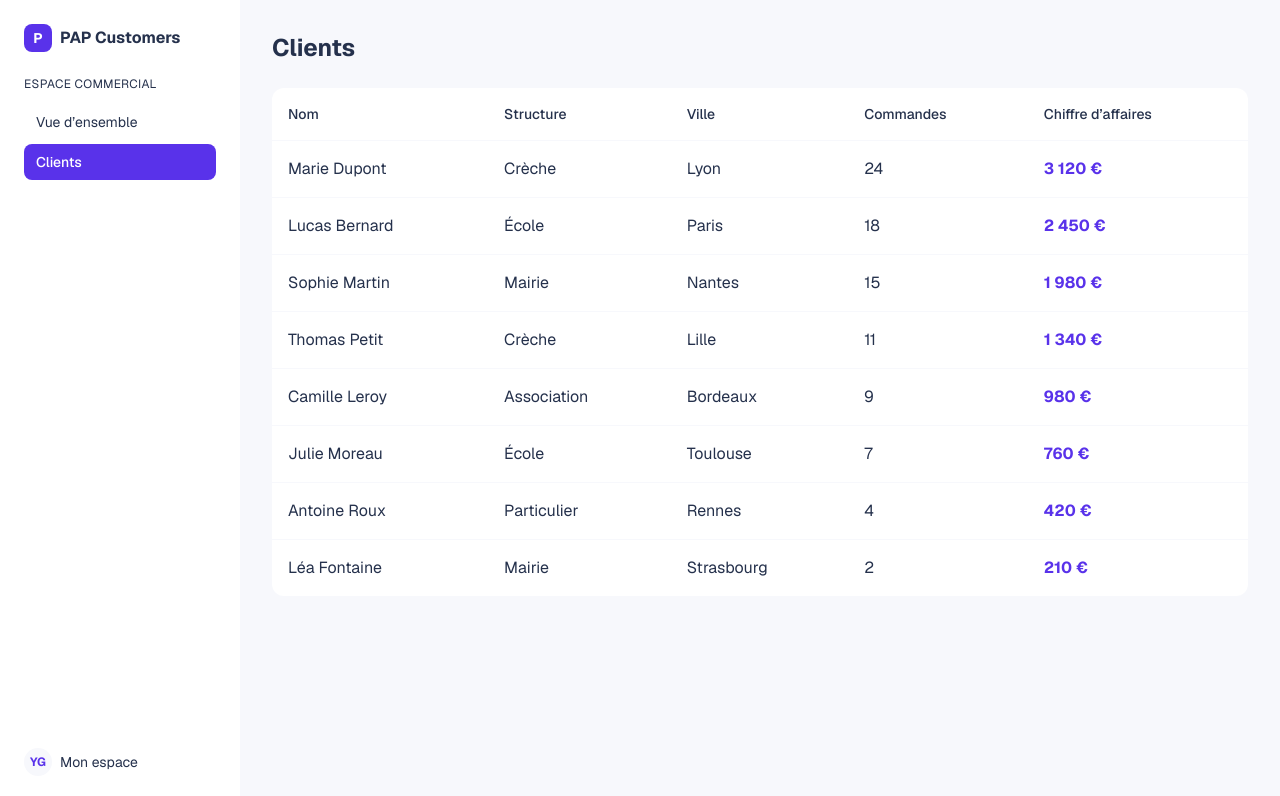
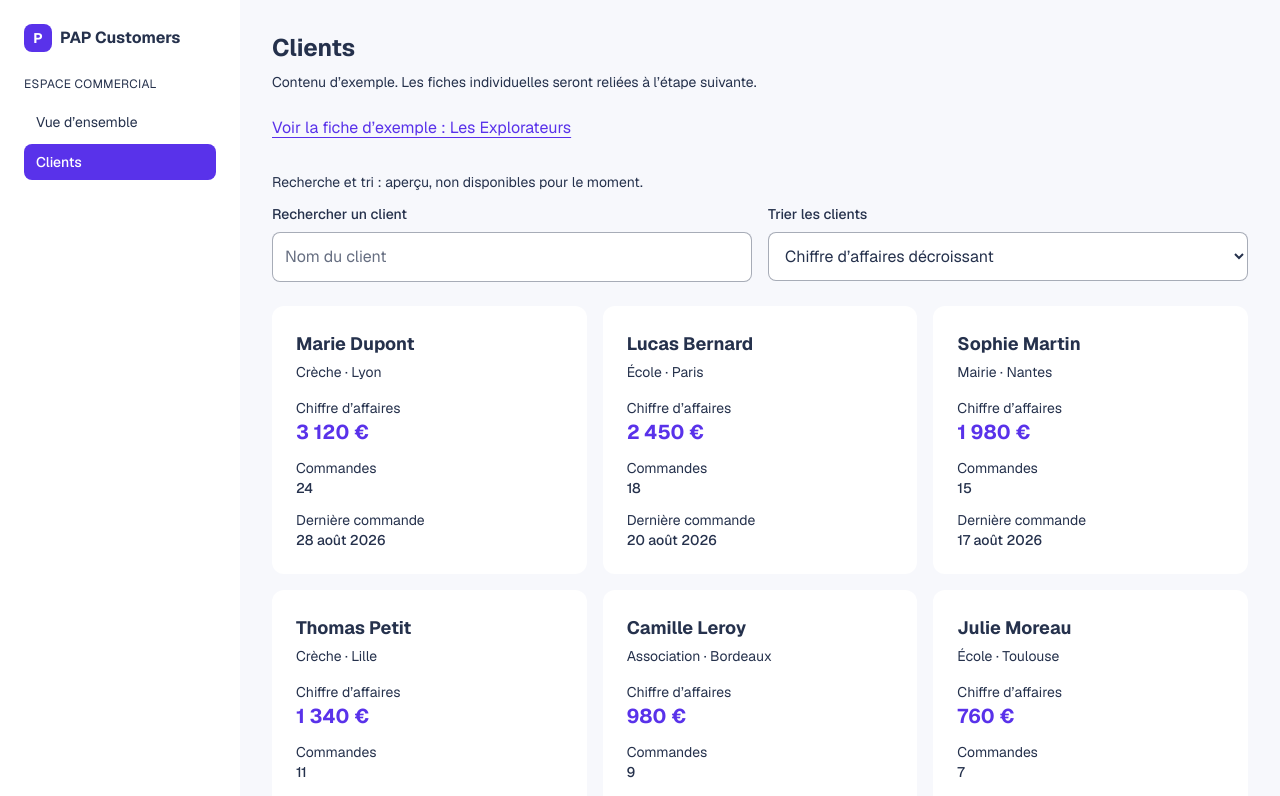
Before and after one commit to YoanGvs/pap-customers, a Next.js app: page /clients in a window 1280 px wide. Shown: the top 796 px of the page. Built offline with nearby package versions, Linux system fonts and the light colour scheme.

Commit message:
♻️ Prépare les cartes clients

```diff
--- a/src/app/clients/page.tsx
+++ b/src/app/clients/page.tsx
@@ -1,55 +1,52 @@
-// Valeurs provisoires en attendant les vraies donnees.
-const customers = [
-  { name: "Marie Dupont", type: "Crèche", city: "Lyon", orders: 24, revenue: "3 120 €" },
-  { name: "Lucas Bernard", type: "École", city: "Paris", orders: 18, revenue: "2 450 €" },
-  { name: "Sophie Martin", type: "Mairie", city: "Nantes", orders: 15, revenue: "1 980 €" },
-  { name: "Thomas Petit", type: "Crèche", city: "Lille", orders: 11, revenue: "1 340 €" },
-  { name: "Camille Leroy", type: "Association", city: "Bordeaux", orders: 9, revenue: "980 €" },
-  { name: "Julie Moreau", type: "École", city: "Toulouse", orders: 7, revenue: "760 €" },
-  { name: "Antoine Roux", type: "Particulier", city: "Rennes", orders: 4, revenue: "420 €" },
-  { name: "Léa Fontaine", type: "Mairie", city: "Strasbourg", orders: 2, revenue: "210 €" },
+import type { Metadata } from "next";
+import Link from "next/link";
+import CustomerCard, { type CustomerPreview } from "@/components/customer-card";
+
+export const metadata: Metadata = { title: "Clients | PAP Customers" };
+
+// Exemples fixes : aucun tri ni calcul automatique à cette étape.
+const customers: CustomerPreview[] = [
+  { name: "Marie Dupont", type: "Crèche", city: "Lyon", orders: 24, revenue: "3 120 €", lastOrder: "28 août 2026" },
+  { name: "Lucas Bernard", type: "École", city: "Paris", orders: 18, revenue: "2 450 €", lastOrder: "20 août 2026" },
+  { name: "Sophie Martin", type: "Mairie", city: "Nantes", orders: 15, revenue: "1 980 €", lastOrder: "17 août 2026" },
+  { name: "Thomas Petit", type: "Crèche", city: "Lille", orders: 11, revenue: "1 340 €", lastOrder: "12 août 2026" },
+  { name: "Camille Leroy", type: "Association", city: "Bordeaux", orders: 9, revenue: "980 €", lastOrder: "3 août 2026" },
+  { name: "Julie Moreau", type: "École", city: "Toulouse", orders: 7, revenue: "760 €", lastOrder: "28 juillet 2026" },
+  { name: "Antoine Roux", type: "Particulier", city: "Rennes", orders: 4, revenue: "420 €", lastOrder: "15 juillet 2026" },
+  { name: "Léa Fontaine", type: "Mairie", city: "Strasbourg", orders: 2, revenue: "210 €", lastOrder: "2 juillet 2026" },
 ];
 
 export default function Clients() {
   return (
-    <main className="p-4 md:p-8">
+    <main id="contenu" tabIndex={-1} className="p-4 md:p-8">
       <h1 className="text-2xl font-bold">Clients</h1>
+      <p className="mt-2 text-sm">Contenu d’exemple. Les fiches individuelles seront reliées à l’étape suivante.</p>
+      <Link href="/clients/exemple" className="mt-4 inline-block py-2 text-primary underline underline-offset-4">
+        Voir la fiche d’exemple : Les Explorateurs
+      </Link>
 
-      <ul className="mt-6 flex flex-col gap-4 md:hidden">
+      <p id="search-help" className="mt-6 text-sm">Recherche et tri : aperçu, non disponibles pour le moment.</p>
+      <fieldset disabled aria-describedby="search-help" className="mt-3 grid gap-4 sm:grid-cols-2">
+        <legend className="sr-only">Aperçu de la recherche et du tri</legend>
+        <div>
+          <label htmlFor="customer-search" className="block text-sm font-medium">Rechercher un client</label>
+          <input id="customer-search" type="search" placeholder="Nom du client" className="mt-2 w-full rounded-lg border border-foreground/40 bg-surface p-3 placeholder:text-foreground/70" />
+        </div>
+        <div>
+          <label htmlFor="customer-sort" className="block text-sm font-medium">Trier les clients</label>
+          <select id="customer-sort" className="mt-2 w-full rounded-lg border border-foreground/40 bg-surface p-3">
+            <option>Chiffre d’affaires décroissant</option>
+          </select>
+        </div>
+      </fieldset>
+
+      <ul className="mt-6 grid gap-4 sm:grid-cols-2 xl:grid-cols-3">
         {customers.map((customer) => (
-          <li key={customer.name} className="rounded-xl bg-surface p-4">
-            <p className="font-medium">{customer.name}</p>
-            <p className="mt-1 text-sm">
-              {customer.type} · {customer.city}
-            </p>
-            <p className="mt-1 text-sm">{customer.orders} commandes</p>
-            <p className="mt-1 font-bold text-primary">{customer.revenue}</p>
+          <li key={customer.name}>
+            <CustomerCard customer={customer} />
           </li>
         ))}
       </ul>
-
-      <table className="mt-6 hidden w-full rounded-xl bg-surface md:table">
-        <thead>
-          <tr className="text-left text-sm">
-            <th className="p-4 font-medium">Nom</th>
-            <th className="p-4 font-medium">Structure</th>
-            <th className="p-4 font-medium">Ville</th>
-            <th className="p-4 font-medium">Commandes</th>
-            <th className="p-4 font-medium">Chiffre d’affaires</th>
-          </tr>
-        </thead>
-        <tbody>
-          {customers.map((customer) => (
-            <tr key={customer.name} className="border-t border-background">
-              <td className="p-4">{customer.name}</td>
-              <td className="p-4">{customer.type}</td>
-              <td className="p-4">{customer.city}</td>
-              <td className="p-4">{customer.orders}</td>
-              <td className="p-4 font-bold text-primary">{customer.revenue}</td>
-            </tr>
-          ))}
-        </tbody>
-      </table>
     </main>
   );
 }
--- /dev/null
+++ b/src/components/customer-card.tsx
@@ -0,0 +1,27 @@
+// Ce type décrit les informations que la page doit fournir à une carte.
+// Le montant reste du texte d'affichage tant que les calculs ne sont pas branchés.
+export type CustomerPreview = {
+  name: string;
+  type: string;
+  city: string;
+  orders: number;
+  revenue: string;
+  lastOrder: string;
+};
+
+export default function CustomerCard({ customer }: { customer: CustomerPreview }) {
+  return (
+    <article className="h-full rounded-xl bg-surface p-6">
+      <h2 className="text-lg font-bold">{customer.name}</h2>
+      <p className="mt-1 text-sm">{customer.type} · {customer.city}</p>
+      <dl className="mt-4 space-y-3 text-sm">
+        <div>
+          <dt>Chiffre d’affaires</dt>
+          <dd className="text-xl font-bold text-primary">{customer.revenue}</dd>
+        </div>
+        <div><dt>Commandes</dt><dd className="font-medium">{customer.orders}</dd></div>
+        <div><dt>Dernière commande</dt><dd className="font-medium">{customer.lastOrder}</dd></div>
+      </dl>
+    </article>
+  );
+}
```
